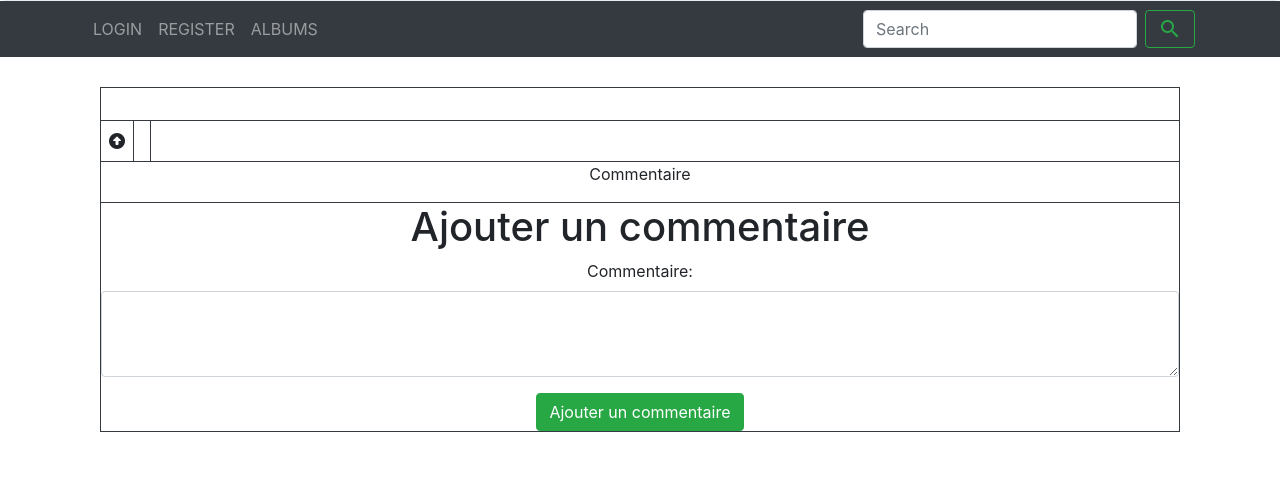
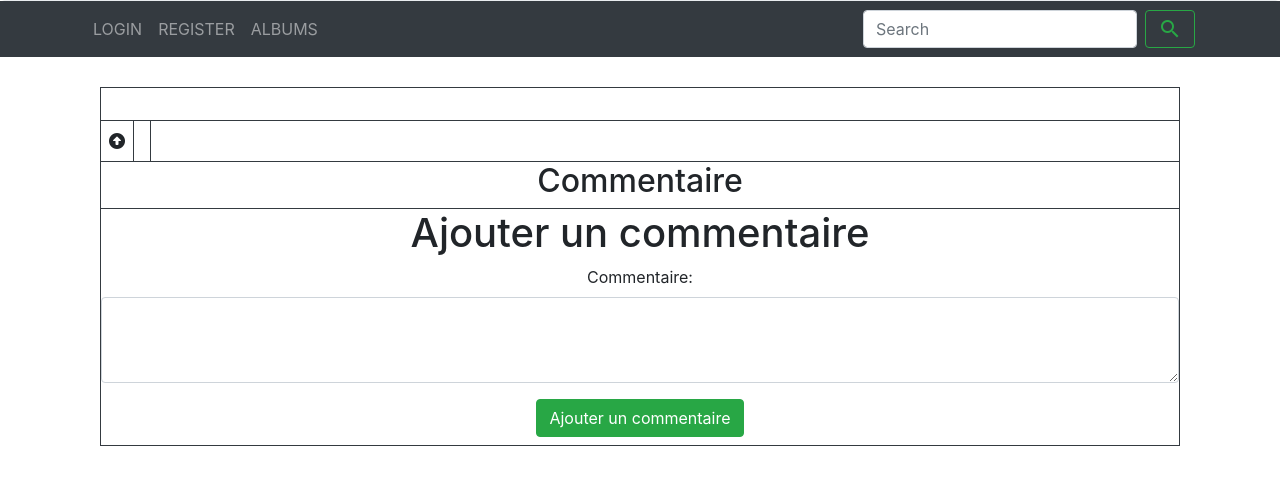
Before and after one commit to vex027/PFI_FINAL_WEB, a PHP site: page /image.php?id=1 in a window 1280 px wide. Shown: the part 223-708 px from the top of the page. Run offline with PHP 8.4, Linux system fonts and the light colour scheme; data that the repository does not hold is empty; some libraries are stand-ins or nearby versions.

Commit message:
Update imageview.php

```diff
--- a/HTML/imageview.php
+++ b/HTML/imageview.php
@@ -1,13 +1,14 @@
-<div class="container center" style="margin-top:30px">
+<div class="container center mb-3" style="margin-top:30px">
     <div div class="border border-dark mb-sm 5">
         <?php
         include "./CLASSES/IMAGE/image.php";
+        include "./CLASSES/COMMENTAIRES/commentaire.php";
 		$image = new image();
         $image->load_image($_GET["id"]);
 
         //<!-- Affiche limage Selectionner -->
         echo '<div><h1>'. $image->get_description() .'</h1></div>';
-        echo '<img src="' . $image->get_imageUrl() .'" class="center"></img>';
+        echo '<img src="' . $image->get_imageUrl() .'" class="center mb-2" style="max-width:95%;height:auto;width:auto"></img>';
 
         //<!--Upvote arrow & nb de UpVotes  -->
         echo '<div class="d-flex flex-row bd-highlight border-top border-dark mb-sm 5">';
@@ -18,7 +19,7 @@
         //<!--Commentaire section  -->
         echo '<div div class="container border-top border-dark mb-sm 5">';
         //Affichage des commentaire
-        echo "<p>Commentaire</p>";
+        echo "<h2>Commentaire</h2>";
 
         echo "</div>";
 
@@ -33,7 +34,7 @@
             <label for="commentaireIMG">Commentaire: </label>
             <textarea class="form-control" name="commentaireIMG" id="commentaireIMG" rows="3" id="commentaireIMG"></textarea>
         </div>
-            <button class="btn btn-success" type="submit">Ajouter un commentaire</button>
+            <button class="btn btn-success mb-2" type="submit">Ajouter un commentaire</button>
         </form>
     </div>
 </div>
```
